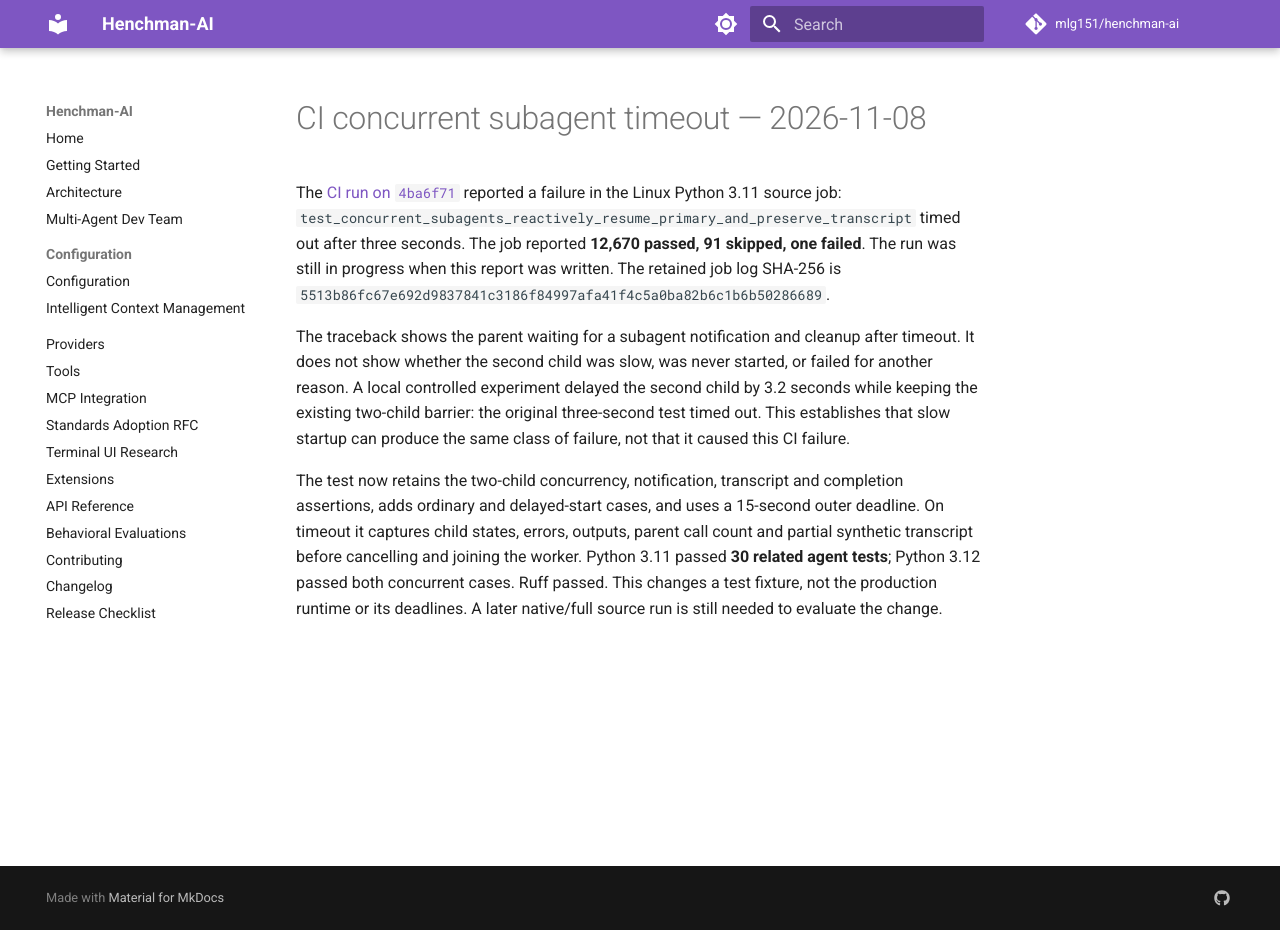
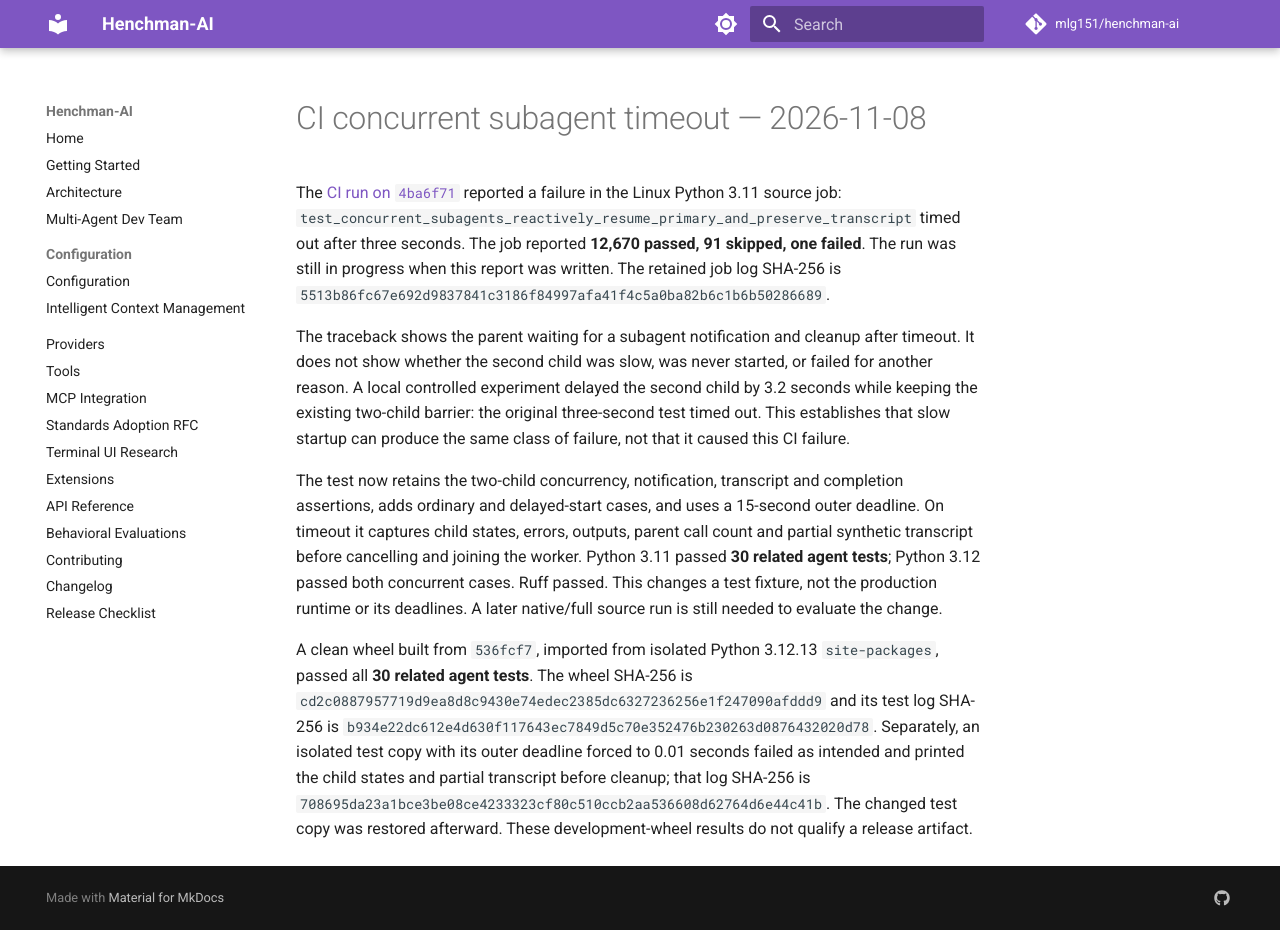
Before and after one commit to mlg151/henchman-ai, an MkDocs documentation site: the page built from docs/evaluations/2026-11-08-ci-4ba6f71-investigation.md, in a window 1280 px wide and 930 px high. Built offline with MkDocs 1.6.1 and Material for MkDocs 9.7.7, drawn with Linux system fonts in a browser that asks for light colours; comment, search, counter and statistics services are not loaded.

Commit message:
Verify subagent timeout diagnostics in wheel

```diff
--- a/docs/evaluations/2026-11-08-ci-4ba6f71-investigation.md
+++ b/docs/evaluations/2026-11-08-ci-4ba6f71-investigation.md
@@ -23,3 +23,15 @@ and joining the worker. Python 3.11 passed **30 related agent tests**; Python
 3.12 passed both concurrent cases. Ruff passed. This changes a test fixture,
 not the production runtime or its deadlines. A later native/full source run
 is still needed to evaluate the change.
+
+A clean wheel built from `536fcf7`, imported from isolated Python 3.12.13
+`site-packages`, passed all **30 related agent tests**. The wheel SHA-256 is
+`cd2c0887957719d9ea8d8c9430e74edec2385dc6327236256e1f247090afddd9` and its
+test log SHA-256 is
+`b934e22dc612e4d630f117643ec7849d5c70e352476b230263d0876432020d78`.
+Separately, an isolated test copy with its outer deadline forced to 0.01 seconds
+failed as intended and printed the child states and partial transcript before
+cleanup; that log SHA-256 is
+`708695da23a1bce3be08ce4233323cf80c510ccb2aa536608d62764d6e44c41b`.
+The changed test copy was restored afterward. These development-wheel results
+do not qualify a release artifact.
```
